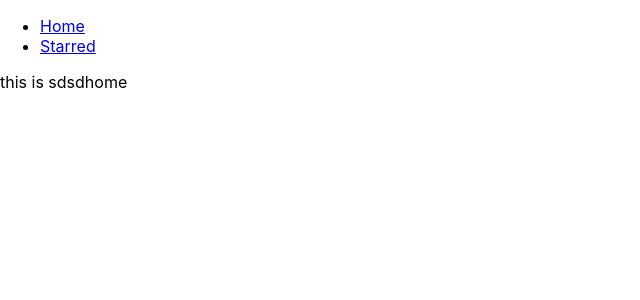
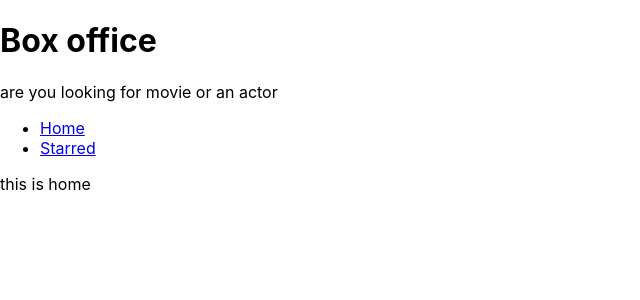
Before and after one commit to jatinjc99/BOX-OFFICE, a React (Create React App) app: page / in a window 1280 px wide. Shown: the top 300 px of the page, without its empty margins (0-640 px from the left). Built offline with nearby package versions, Linux system fonts and the light colour scheme.

Commit message:
layout management and creacted title

```diff
--- a/src/App.js
+++ b/src/App.js
@@ -1,13 +1,11 @@
 import React from 'react';
 import { Switch, Route } from 'react-router-dom';
-import Navs from './components/Navs';
 import Home from './pages/Home';
 import Starred from './pages/Starred';
 
 function App() {
   return (
     <div>
-      <Navs> </Navs>
       <Switch>
         <Route exact path="/">
           <Home />
@@ -15,7 +13,9 @@
         <Route exact path="/starred">
           <Starred />
         </Route>
-        <Route>Not Found 404</Route>
+        <Route>
+          <div> Not Found 404 </div>
+        </Route>
       </Switch>
     </div>
   );
--- /dev/null
+++ b/src/components/MainPageLayout.js
@@ -0,0 +1,20 @@
+import React from 'react';
+import Navs from './Navs';
+import Title from './Title';
+
+const MainPageLayout = ({ children }) => {
+  return (
+    <div>
+      <Title
+        title="Box office"
+        subtitle="are you looking for movie or an actor"
+      >
+        {' '}
+      </Title>
+      <Navs />
+      {children}
+    </div>
+  );
+};
+
+export default MainPageLayout;
--- /dev/null
+++ b/src/components/Title.js
@@ -0,0 +1,12 @@
+import React from 'react';
+
+const Title = ({ title, subtitle }) => {
+  return (
+    <div>
+      <h1> {title} </h1>
+      <p> {subtitle}</p>
+    </div>
+  );
+};
+
+export default Title;
--- a/src/pages/Home.js
+++ b/src/pages/Home.js
@@ -1,7 +1,8 @@
 import React from 'react';
+import MainPageLayout from '../components/MainPageLayout';
 
 const Home = () => {
-  return <div>this is sdsdhome</div>;
+  return <MainPageLayout>this is home</MainPageLayout>;
 };
 
 export default Home;
```
